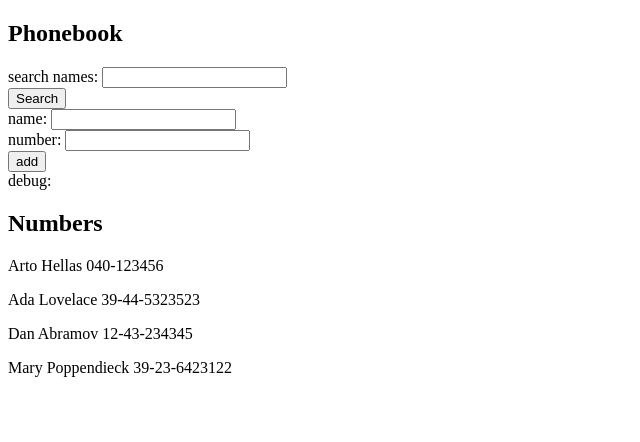
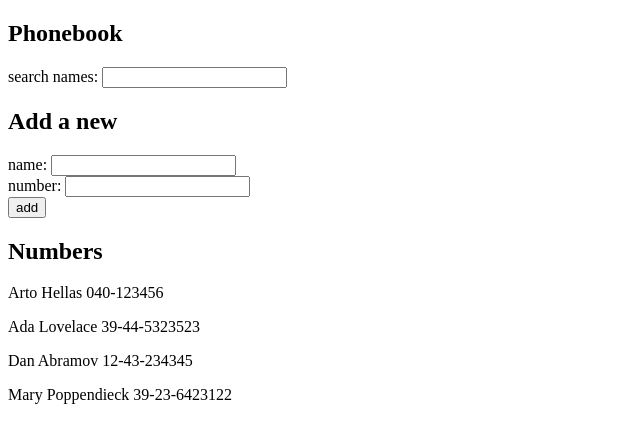
Before and after one commit to gregorybfoulkes/full_stack_open_2022, a React (Create React App) app in the folder part2/phonebook/: page / in a window 1280 px wide. Shown: the top 442 px of the page, without its empty margins (0-640 px from the left). Built offline with nearby package versions, Linux system fonts and the light colour scheme.

Commit message:
saving progress

```diff
--- a/part2/phonebook/src/App.js
+++ b/part2/phonebook/src/App.js
@@ -66,8 +66,9 @@ const App = () => {
         <div>
           search names: <input value={newFilter} onChange={filterNames}/>
         </div>
-        <button onClick={filterNames}>Search</button>
 
+        <div>
+          <h2>Add a new</h2>
           <form onSubmit={addPerson}>
             <div>
               name: <input value={newName} onChange={handleNameChange}/>
@@ -78,8 +79,10 @@ const App = () => {
             <div>
               <button type="submit" >add</button>
             </div>
-        <div>debug: {newName}</div>
           </form>
+        </div>
+
+
       <h2>Numbers</h2>
         <div>{persons.map(person => <p key={person.name}>{person.name} {person.number}</p>)}</div>
       <h2>{message}</h2>
--- /dev/null
+++ b/part2/phonebook/src/components/Filter.js
@@ -0,0 +1,6 @@
+
+const Filter = ({value, onChange}) => {
+
+    return
+
+}
```
Lines whose indentation alone changed are shown as unchanged.
